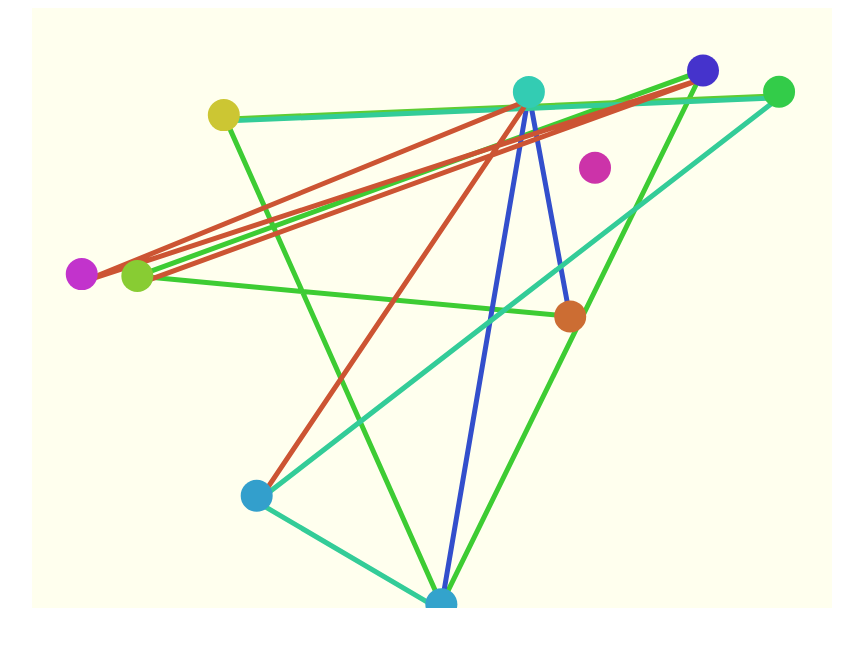
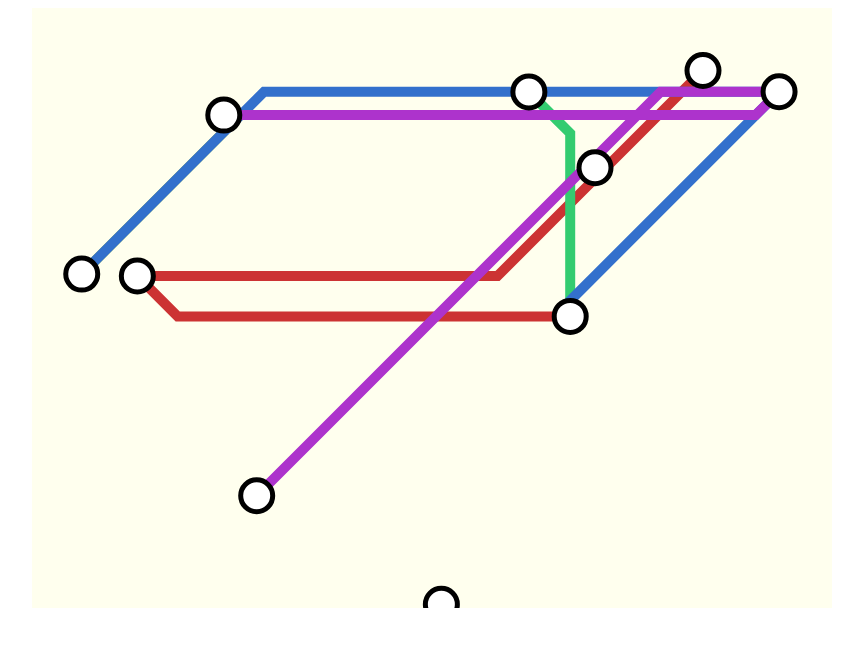
Before and after one commit to miyaoka/metro, a Nuxt app: page / in a window 1280 px wide. Shown: the top 646 px of the page, without its empty margins (208-1071 px from the left). Built offline with nearby package versions, Linux system fonts and the light colour scheme.

Commit message:
Add intermediate path for lines

```diff
--- a/pages/index.vue
+++ b/pages/index.vue
@@ -10,15 +10,17 @@
         :key="`l${line.idx}`"
         :d="getPath(line, i)"
         fill="none"
-        :stroke="line.color"
-        stroke-width="5"
+        :stroke="i, lines.length | color"
+        stroke-width="10"
       />
       <circle
         v-for="station in stations"
         :key="station.idx"
-        :cx="station.x * width"
-        :cy="station.y * height"
-        :fill="station.color"
+        :cx="station.x"
+        :cy="station.y"
+        fill="hsl(0, 0%, 100%)"
+        stroke="hsl(0, 0%, 0%)"
+        stroke-width="5"
         r="16"
       />
     </svg>
@@ -43,7 +45,29 @@ const arrayPick = (array, num) => {
   return ret
 }
 
+class Point {
+  constructor(x, y) {
+    this.x = x
+    this.y = y
+  }
+  toString() {
+    return `${this.x},${this.y}`
+  }
+  add(point) {
+    return new Point(this.x + point.x, this.y + point.y)
+  }
+  subtract(point) {
+    return new Point(this.x - point.x, this.y - point.y)
+  }
+}
+const sign = num => (num === 0 ? 0 : num > 0 ? 1 : -1)
+
 export default {
+  filters: {
+    color(i, length) {
+      return `hsl(${i / length * 360}, 60%, 50%)`
+    }
+  },
   data() {
     return {
       stations: [],
@@ -56,8 +80,8 @@ export default {
     this.stations = [...Array(10).keys()].map(i => ({
       idx: i,
       color: randomColor(),
-      x: Math.random(),
-      y: Math.random()
+      x: Math.random() * this.width,
+      y: Math.random() * this.height
     }))
 
     this.lines = [...Array(5).keys()].map(i => ({
@@ -65,22 +89,34 @@ export default {
       color: randomColor(),
       stations: arrayPick(
         this.stations,
-        randomRange(2, this.stations.length * 0.5)
+        randomRange(2, this.stations.length * 0.3)
       ).map(s => s.idx)
     }))
   },
   methods: {
-    getPos(pt, diff) {
-      return `${pt.x * this.width},${pt.y * this.height + diff * 2}`
-    },
     getPath(line, i) {
-      let posList = line.stations.map(idx => this.stations[idx])
-      const start = posList.shift()
-      const list = posList.reduce(
-        (prev, curr) => `${prev} ${this.getPos(curr, i)}`,
+      let stList = line.stations.map(
+        idx => new Point(this.stations[idx].x, this.stations[idx].y)
+      )
+
+      let lineList = []
+      stList.forEach((pos, i) => {
+        lineList.push(pos)
+        if (i >= stList.length - 1) return
+
+        const diff = stList[i + 1].subtract(pos)
+        const min = Math.min(Math.abs(diff.x), Math.abs(diff.y))
+        lineList.push(
+          pos.add(new Point(min * sign(diff.x), min * sign(diff.y)))
+        )
+      })
+
+      const start = lineList.shift()
+      const listString = lineList.reduce(
+        (prev, curr) => `${prev} ${curr.toString()}`,
         ''
       )
-      return `M ${this.getPos(start, i)} L ${list}`
+      return `M ${start.toString()} L ${listString}`
     }
   }
 }
```
